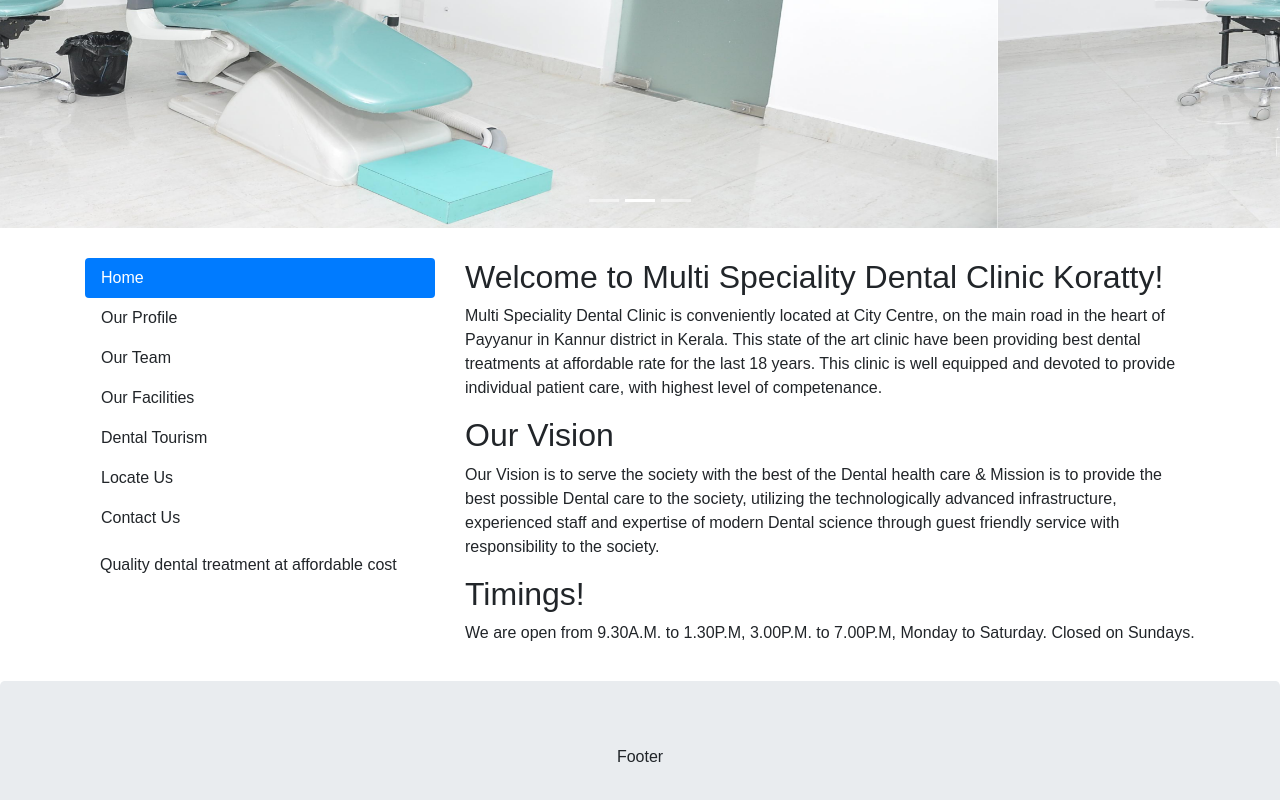
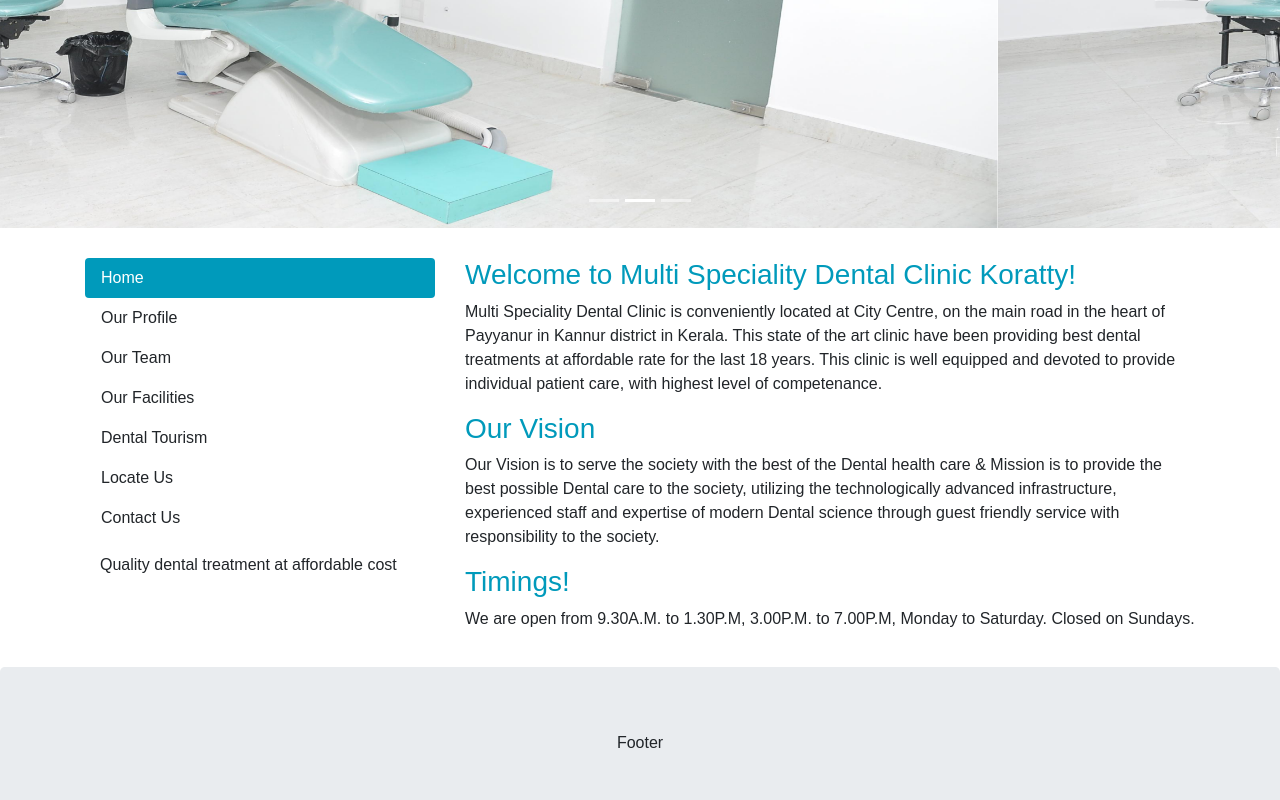
Before and after one commit to akhil-xyz/clinic, a React app: page / in a window 1280 px wide. Shown: the part 420-1220 px from the top of the page. Built offline with nearby package versions, Linux system fonts and the light colour scheme.

Commit message:
Changed title size and color for menu content.

```diff
--- a/src/components/MainContent/MainContent.css
+++ b/src/components/MainContent/MainContent.css
@@ -5,3 +5,7 @@
 .message {
     padding:15px;
 }
+
+.selected {
+    background-color: #009ABB !important
+}
--- a/src/components/MainContent/MainContent.js
+++ b/src/components/MainContent/MainContent.js
@@ -37,25 +37,25 @@ export default class MainContent extends React.Component {
                     <p>Lorem ipsum dolor sit ame.</p> */}
                     <ul class="nav nav-pills flex-column">
                         <li class="nav-item" onClick={() => this.setState({ selected: "home" })} >
-                            {this.state.selected === "home" ? <a class="nav-link active">Home</a> : <a class="nav-link">Home</a>}
+                            {this.state.selected === "home" ? <a class="nav-link active selected">Home</a> : <a class="nav-link">Home</a>}
                         </li>
                         <li class="nav-item" onClick={() => this.setState({ selected: "profile" })}>
-                            {this.state.selected === "profile" ? <a class="nav-link active">Our Profile</a> : <a class="nav-link">Our Profile</a>}
+                            {this.state.selected === "profile" ? <a class="nav-link active selected">Our Profile</a> : <a class="nav-link">Our Profile</a>}
                         </li>
                         <li class="nav-item" onClick={() => this.setState({ selected: "team" })}>
-                            {this.state.selected === "team" ? <a class="nav-link active">Our Team</a> : <a class="nav-link">Our Team</a>}
+                            {this.state.selected === "team" ? <a class="nav-link active selected">Our Team</a> : <a class="nav-link">Our Team</a>}
                         </li>
                         <li class="nav-item" onClick={() => this.setState({ selected: "facilities" })}>
-                            {this.state.selected === "facilities" ? <a class="nav-link active">Our Facilities</a> : <a class="nav-link">Our Facilities</a>}
+                            {this.state.selected === "facilities" ? <a class="nav-link active selected">Our Facilities</a> : <a class="nav-link">Our Facilities</a>}
                         </li>
                         <li class="nav-item" onClick={() => this.setState({ selected: "tourism" })}>
-                            {this.state.selected === "tourism" ? <a class="nav-link active">Dental Tourism</a> : <a class="nav-link">Dental Tourism</a>}
+                            {this.state.selected === "tourism" ? <a class="nav-link active selected">Dental Tourism</a> : <a class="nav-link">Dental Tourism</a>}
                         </li>
                         <li class="nav-item" onClick={() => this.setState({ selected: "locateUs" })}>
-                            {this.state.selected === "locateUs" ? <a class="nav-link active">Locate Us</a> : <a class="nav-link">Locate Us</a>}
+                            {this.state.selected === "locateUs" ? <a class="nav-link active selected">Locate Us</a> : <a class="nav-link">Locate Us</a>}
                         </li>
                         <li class="nav-item" onClick={() => this.setState({ selected: "contactUs" })}>
-                            {this.state.selected === "contactUs" ? <a class="nav-link active">Contact Us</a> : <a class="nav-link">Contact Us</a>}
+                            {this.state.selected === "contactUs" ? <a class="nav-link active selected">Contact Us</a> : <a class="nav-link">Contact Us</a>}
                         </li>
                     </ul>
                     <p class="message">Quality dental treatment at affordable cost</p>
--- a/src/components/MainContent/contactus.js
+++ b/src/components/MainContent/contactus.js
@@ -3,7 +3,7 @@ import React from 'react';
 export default class ContactUs extends React.Component {
     render() {
         return <div class="col-sm-8">
-            <h2>CONTACT US</h2>
+            <h3 style={{ color: "#009ABB" }}>CONTACT US</h3>
             <p>MULTY SPECIALITY DENTAL CLINIC</p>
             First Floor, City Centre, Opp. St.Mary's Girls High School, Main Road, Payyanur, Kannur Dist.,
             <p>Kerala - 670 307.</p>
--- a/src/components/MainContent/dentalTourism.js
+++ b/src/components/MainContent/dentalTourism.js
@@ -3,7 +3,7 @@ import React from 'react';
 export default class DentalTourism extends React.Component {
     render() {
         return <div class="col-sm-8">
-            <h2>DENTAL TOURISM</h2>
+            <h3 style={{ color: "#009ABB" }}>DENTAL TOURISM</h3>
             <p>Globally, tourism has become a popular leisure activity. Health tourism also called medical tourism refers to a patient travelling abroad for the purpose of obtaining non-emergency health care.</p>
             <p>Dental tourism is a two in one concept where the patients not only plan a dental care treatment, but have a chance to explore new places as well like mini vacation. It is the travelling of people from a country having comparatively high cost for dental treatment to a country having low cost for dental treatment. The concept of dental tourism is growing day by day. Most of the dental treatments require multiple sittings with liberal gaps in between sittings which makes dental patient an ideal candidate for health tourism. The dental treatment does not require hospitalization and therefore can be clubbed with Ayurveda, Spiritual tourism and also to explore the different tourist destinations.</p>
             <p>We offer world class treatment by highly qualified dental surgeons at affordable cost. </p>
--- a/src/components/MainContent/facilities.js
+++ b/src/components/MainContent/facilities.js
@@ -3,7 +3,7 @@ import React from 'react';
 export default class Facilities extends React.Component {
     render() {
         return <div class="col-sm-8">
-            <h2>STATE OF THE ART FACILITIES</h2>
+            <h3 style={{ color: "#009ABB" }}>STATE OF THE ART FACILITIES</h3>
             <ul>
                 <li>Well Qualified & Experienced Dental Professionals</li>
                 <li>Computer Aided Treatment Methodology</li>
@@ -21,7 +21,7 @@ export default class Facilities extends React.Component {
                 <li>Ample Waiting Area & Longue</li>
                 <li>Car Parking Facility</li>
             </ul>
-            <h2>ADVANCED DENTAL TREATMENT UNDER ONE ROOF</h2>
+            <h3 style={{ color: "#009ABB" }}>ADVANCED DENTAL TREATMENT UNDER ONE ROOF</h3>
             <ul>
                 <li>Preventive Dental Care</li>
                 <li>Laser Dentistry </li>
--- a/src/components/MainContent/home.js
+++ b/src/components/MainContent/home.js
@@ -3,11 +3,11 @@ import React from 'react';
 export default class Home extends React.Component {
     render() {
         return <div class="col-sm-8">
-            <h2>Welcome to Multi Speciality Dental Clinic Koratty!</h2>
+            <h3 style={{ color: "#009ABB" }}>Welcome to Multi Speciality Dental Clinic Koratty!</h3>
             <p>Multi Speciality Dental Clinic is conveniently located at City Centre, on the main road in the heart of Payyanur in Kannur district in Kerala. This state of the art clinic have been providing best dental treatments at affordable rate for the last 18 years. This clinic is well equipped and devoted to provide individual patient care, with highest level of competenance.</p>
-            <h2>Our Vision</h2>
+            <h3 style={{ color: "#009ABB" }}>Our Vision</h3>
             <p>Our Vision is to serve the society with the best of the Dental health care & Mission is to provide the best possible Dental care to the society, utilizing the technologically advanced infrastructure, experienced staff and expertise of modern Dental science through guest friendly service with responsibility to the society.</p>
-            <h2>Timings!</h2>
+            <h3 style={{ color: "#009ABB" }}>Timings!</h3>
             <p>We are open from 9.30A.M. to 1.30P.M, 3.00P.M. to 7.00P.M, Monday to Saturday. Closed on Sundays.</p>
         </div>
     }
--- a/src/components/MainContent/locateus.js
+++ b/src/components/MainContent/locateus.js
@@ -3,7 +3,7 @@ import React from 'react';
 export default class LocateUs extends React.Component {
     render() {
         return <div class="col-sm-8">
-            <h2>LOCATE US ON GOOGLE MAPS</h2>
+            <h3 style={{ color: "#009ABB" }}>LOCATE US ON GOOGLE MAPS</h3>
         </div>
     }
 }
--- a/src/components/MainContent/profile.js
+++ b/src/components/MainContent/profile.js
@@ -3,7 +3,7 @@ import React from 'react';
 export default class Profile extends React.Component {
     render() {
         return <div class="col-sm-8">
-            <h2>CLINIC PROFILE!</h2>
+            <h3 style={{ color: "#009ABB" }}>CLINIC PROFILE!</h3>
             <p>It is our great privilege to welcome you to our website.</p>
             <p>Multi Speciality Dental Clinic is conveniently located at City Centre, on the main road in the heart of Payyanur in Kannur district in Kerala. This state of the art clinic have been providing best dental treatments at affordable rate for the last 18 years. This clinic is well equipped and devoted to provide individual patient care, with highest level of competenance.</p>
             <p><b>Our Vision</b> is to serve the society with the best of the Dental health care & Mission is to provide the best possible Dental care to the society, utilizing the technologically advanced infrastructure, experienced staff and expertise of modern Dental science through guest friendly service with responsibility to the society.</p>
--- a/src/components/MainContent/team.js
+++ b/src/components/MainContent/team.js
@@ -3,7 +3,7 @@ import React from 'react';
 export default class Team extends React.Component {
     render() {
         return <div class="col-sm-8">
-            <h2>OUR TEAM</h2>
+            <h3 style={{ color: "#009ABB" }}>OUR TEAM</h3>
             <div class="row">
                 <img src="doctor-male.jpg" class="img-rounded" alt="Doctor male" />
                 <h6 style={{ paddingLeft: 20, alignSelf: "flex-end" }}>
```
